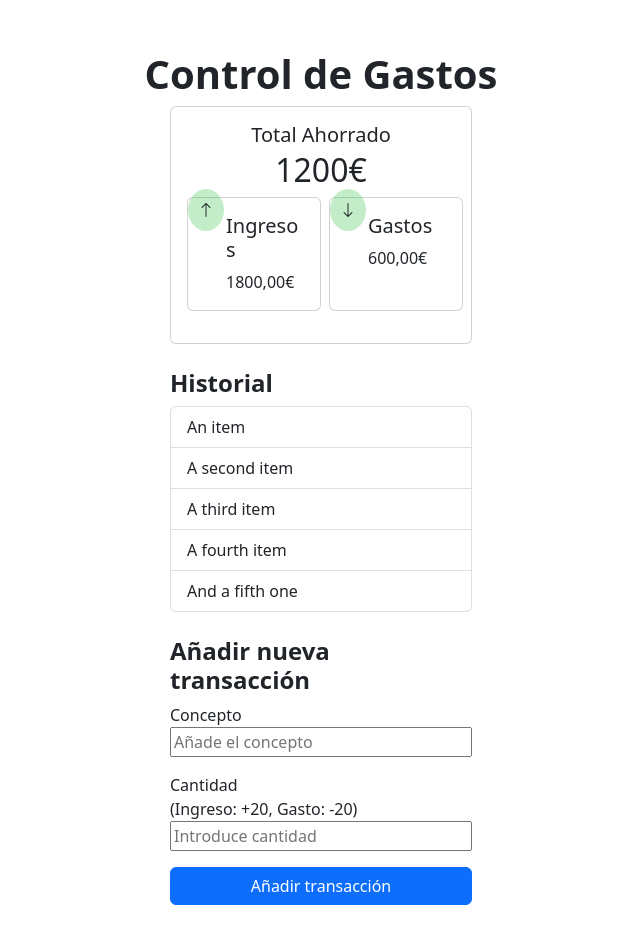
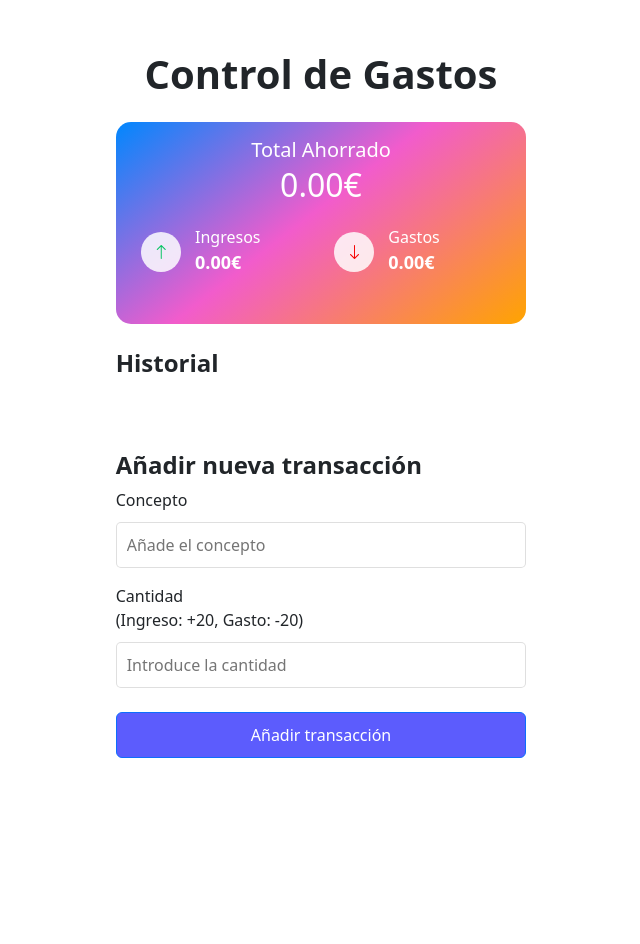
Before and after one commit to vmoca/ExpenseTrackerWeb, a plain HTML site: page index.html in a window 1280 px wide. Shown: the whole page, without its empty margins (319-959 px from the left). After the commit the page ends 882 px from the top, so only its background shows below. Drawn offline with nearby package versions, Linux system fonts and the light colour scheme.

Commit message:
Código JavaScript creado con todas las funciones credas, HTML y CSS completado. App funcionando.

```diff
--- a/index.html
+++ b/index.html
@@ -12,46 +12,44 @@
     <body>
 
         <section class="display_expense mt-50 mb-25">
-        <div class="row text-center">
+            <div class="row text-center title-app">
                 <h1 class="display-6 fw-bold">Control de Gastos</h1>
             </div>
 
             <div class="row">
-            <div class="col-lg-3 mx-auto">
+                <div class="col-lg-4 col-md-6 mx-auto">
                     <div class="card">
                         <div class="card-body">
 
                             <div class="text-center">
                                 <h5 class="card-title">Total Ahorrado</h5>
-                            <h2 class="card-subtitle mb-2">1200€</h2>
+                                <h2 id="balance" class="card-subtitle mb-2">0€</h2>
                             </div>
 
-                        <div class="d-grid gap-2 d-sm-flex">
-                            <div class="card mb-3 col-md-6">
+                            <div class="d-grid gap-1 d-sm-flex">
+                                <div class="card incomes-card mb-3 col-md-6">
                                     <div class="row g-0">
-                                    <div class="col-md-2">
-                                        <i class="bi bi-arrow-up circle-icon"></i>
-                                        <!-- <i class="bi bi-arrow-up-circle-fill"></i> -->
+                                        <div class="col-md-3">
+                                            <i class="bi bi-arrow-up circle-icon icon-green"></i>
                                         </div>
-                                    <div class="col-md-10">
-                                        <div class="card-body">
-                                            <h5 class="card-title">Ingresos</h5>
-                                            <p class="card-text">1800,00€</p>
+                                        <div class="col-md-9">
+                                            <div class="card-body incomes-card">
+                                                <h6 class="card-title">Ingresos</h6>
+                                                <p id="incomeValue" class="card-text">+0.00€</p>
                                             </div>
                                         </div>
                                     </div>
                                 </div>
 
-                            <div class="card mb-3 col-md-6">
+                                <div class="card expenses-card mb-3 col-md-6">
                                     <div class="row g-0">
-                                    <div class="col-md-2">
-                                        <i class="bi bi-arrow-down circle-icon"></i>
-                                        <!-- <i class="bi bi-arrow-down-circle-fill"></i> -->
+                                        <div class="col-md-3">
+                                            <i class="bi bi-arrow-down circle-icon icon-red"></i>
                                         </div>
-                                    <div class="col-md-10">
-                                        <div class="card-body">
-                                            <h5 class="card-title">Gastos</h5>
-                                            <p class="card-text">600,00€</p>
+                                        <div class="col-md-9">
+                                            <div class="card-body expenses-card">
+                                                <h6 class="card-title">Gastos</h6>
+                                                <p id="expensesValue" class="card-text">-0.00€</p>
                                             </div>
                                         </div>
                                     </div>
@@ -66,16 +64,11 @@
 
         <section class="history mb-25">
             <div class="row">
-            <div class="col-lg-3 mx-auto">
+                <div class="col-lg-4 col-md-6 mx-auto">
                     <div class="row">
                         <h4 class="fw-bold">Historial</h4>
                     </div>
-                <ul class="list-group">
-                    <li class="list-group-item">An item</li>
-                    <li class="list-group-item">A second item</li>
-                    <li class="list-group-item">A third item</li>
-                    <li class="list-group-item">A fourth item</li>
-                    <li class="list-group-item">And a fifth one</li>
+                    <ul id="valueList" class="valueList">
                     </ul>
                 </div>
             </div>
@@ -83,22 +76,22 @@
 
         <section class="new_transaction mb-100">
             <div class="row">
-            <div class="col-lg-3 mx-auto">
+                <div class="col-lg-4 col-md-6 mx-auto">
                     <div class="row">
                         <h4 class="fw-bold">Añadir nueva transacción</h4>
                     </div>
                     <div class="mb-3">
-                    <form id="addTransaction" novalidate style="display: block; width: 100%;">
-                        <div class="mb-3" style="width:100%;">
+                        <form id="transactionForm" novalidate>
+                            <div class="mb-3">
                                 <label for="concept">Concepto</label><br>
-                            <input type="text" id="concept" placeholder="Añade el concepto" style="width:100%;">
+                                <input type="text" id="concept" placeholder="Añade el concepto">
                             </div>
                             <div class="mb-3">
                                 <label for="amount">Cantidad <br>(Ingreso: +20, Gasto: -20)</label><br>
-                            <input type="text" id="amount" placeholder="Introduce cantidad" style="width:100%;">
+                                <input type="text" id="amount" placeholder="Introduce la cantidad">
                             </div>
                             <div class="mb-3">
-                            <button id="saveToLocalStorage" type="button" class="btn btn-primary" style="width:100%;">Añadir transacción</button>
+                                <button id="save" type="submit" class="btn btn-primary">Añadir transacción</button>
                             </div>
                         </form>
                     </div>
--- a/main.js
+++ b/main.js
@@ -0,0 +1,86 @@
+
+const balance = document.getElementById("balance");
+const incomeValue = document.getElementById("incomeValue");
+const expensesValue = document.getElementById("expensesValue");
+const valueList = document.getElementById("valueList");
+const transactionForm = document.getElementById("transactionForm");
+const concept = document.getElementById("concept");
+const amount = document.getElementById("amount");
+
+const localStorageTransactions = JSON.parse(localStorage.getItem("transactions"));
+let transactions = [];
+
+if (localStorage.getItem("transactions") !== null) {
+    transactions = localStorageTransactions;
+}
+
+transactionForm.addEventListener("submit", addTransaction);
+
+// Function to add transaction
+function addTransaction(element) {
+    element.preventDefault();
+    if (concept.value === "" || amount.value === "") {
+        concept.placeholder = "Por favor introduce el concepto";
+        amount.placeholder = "Por favor introduce la cantidad"
+    } else {
+        const transaction = {
+            id: randomID(),
+            concept: concept.value,
+            amount: amount.value,
+        };
+        transactions.push(transaction);
+        addTransactionToDOM(transaction);
+        updateValues();
+        updateLocalStorage();
+        concept.value = "";
+        amount.value = "";
+    }
+}
+
+// Function to generate random ID
+function randomID() {
+    return Math.floor(Math.random() * 1000000);
+}
+
+// Function to update balance, incomes & expenses values in DOM
+function updateValues() {
+    const amounts = transactions.map((transaction) => Number(transaction.amount));
+    const totalAmounts = amounts.reduce((accum, item) => (accum += item), 0).toFixed(2);
+    const income = amounts
+        .filter((item) => item > 0)
+        .reduce((accum, item) => (accum += item), 0)
+        .toFixed(2);
+    const expense = (amounts.filter((item) => item < 0).reduce((accum, item) => (accum += item), 0) * -1).toFixed(2);
+    balance.innerText = `${totalAmounts}€`;
+    incomeValue.innerText = `${income}€`;
+    expensesValue.innerText = `${expense}€`
+}
+
+// Initialize the array and display the DOM first loading
+function initArray() {
+    valueList.innerHTML = "";
+    transactions.forEach(addTransactionToDOM);
+    updateValues();
+}
+initArray();
+
+// Function to add transactions to DOM list items
+function addTransactionToDOM(transaction) {
+    const sign = transaction.amount < 0 ? "-" : "+";
+    const listItem = document.createElement("li");
+    listItem.classList.add(transaction.amount < 0 ? "negative" : "positive");
+    listItem.innerHTML = `${transaction.concept} <span>${sign}${Math.abs(transaction.amount)}</span> <button class="delete-item" onclick="removeTransaction(${transaction.id})">x</button>`;
+    valueList.appendChild(listItem);
+}
+
+// Function to remove list items
+function removeTransaction(id){
+    transactions = transactions.filter((transaction) => transaction.id !== id);
+    updateLocalStorage();
+    initArray();
+}
+
+// Function to update Local Storage
+function updateLocalStorage() {
+    localStorage.setItem("transactions", JSON.stringify(transactions));
+}
--- a/styles/style.css
+++ b/styles/style.css
@@ -1,4 +1,4 @@
-/* Spacing */
+/* --- Spacing --- */
 .mt-25 {
     margin-top: 25px;
 }
@@ -8,7 +8,6 @@
 .mt-100 {
     margin-top: 100px;
 }
-
 .mb-25 {
     margin-bottom: 25px;
 }
@@ -19,8 +18,118 @@
     margin-bottom: 100px;
 }
 
+/* --- Balance card styles --- */
+.title-app {
+    margin: 1rem 0;
+}
+.card {
+    border: 0px !important;
+    color: #fff;
+}
+.card p {
+    font-weight: 700;
+    font-size: 18px;
+}
+.card h6 {
+    font-weight: 300;
+    margin-bottom: 0.1rem;
+}
+.card-body {
+    background: rgb(0,135,254);
+    background: linear-gradient(142deg, rgba(0,135,254,1) 0%, rgba(235,16,180,0.6825323879551821) 47%, rgba(255,164,0,1) 100%);
+    border-radius: 15px;
+}
+.incomes-card, .expenses-card {
+    background: transparent !important;
+}
+
+/* --- Icons styles --- */
 .circle-icon {
-    background: #0ab5203e;
-    padding:10px;
+    padding:8px 12px;
     border-radius: 50%;
+    position:absolute;
+    top:25%;
+    left:5%;
 }
+.icon-green {
+    background: #ffffffd6;
+    color: #03c460;
+}
+.icon-red {
+    background: #ffffffd6;
+    color: #f60000;
+}
+
+/* --- List styles --- */
+.valueList {
+    list-style-type: none;
+    padding: 0;
+    margin-bottom: 40px;
+}
+.valueList li {
+    margin: 5px 0;
+    border-top: 1px solid rgba(0, 0, 0, 0.125);
+    border-bottom: 1px solid rgba(0, 0, 0, 0.125);
+    border-left: 1px solid rgba(0, 0, 0, 0.125);
+    border-radius: 0 5px 5px 0;
+    display: flex;
+    justify-content: space-between;
+    position: relative;
+    padding: 10px;
+    margin: 10px 0;
+}
+.valueList li.negative {
+    border-right: #f60000 3px solid;
+}
+.valueList li.positive {
+    border-right: #03c460 3px solid;
+}
+
+/* --- Delete list items styles --- */
+.delete-item {
+    cursor: pointer;
+    background-color: #dcdcdc;
+    border: 0;
+    border-radius: 5px 0 0 5px;
+    font-size: 18px;
+    line-height: 42px;
+    padding: 2px 5px;
+    position: absolute;
+    top: 50%;
+    left: 0;
+    transform: translate(-100%, -50%);
+    opacity: 0;
+    transition: opacity 0.3s ease-in;
+}
+.valueList li:hover .delete-item {
+    opacity: 1;
+}
+
+/* --- Form styles --- */
+.transactionForm {
+    display: block;
+    width: 100%;
+}
+
+/* --- Input styles --- */
+label {
+    width: 100%;
+    margin-bottom: 10px;
+}
+input {
+    width: 100%;
+    border: 1px solid rgba(0, 0, 0, 0.125);
+    border-radius: 5px;
+    padding: 10px;
+}
+
+/* --- Button styles --- */
+button#save {
+    width: 100%;
+    padding: 10px;
+    margin: 0.5rem 0;
+    background-color: #5c5cfd;
+}
+button#save:hover {
+    background-color: #4a4adf;
+}
```
Lines whose indentation alone changed are shown as unchanged.
